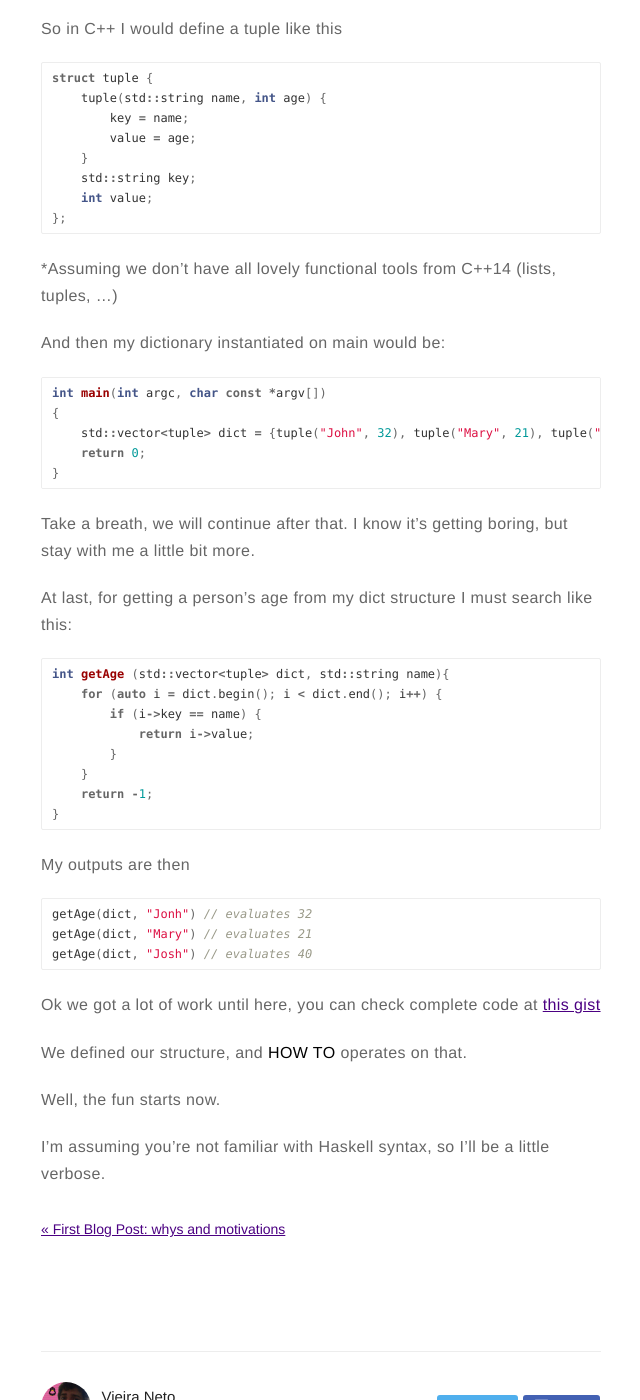
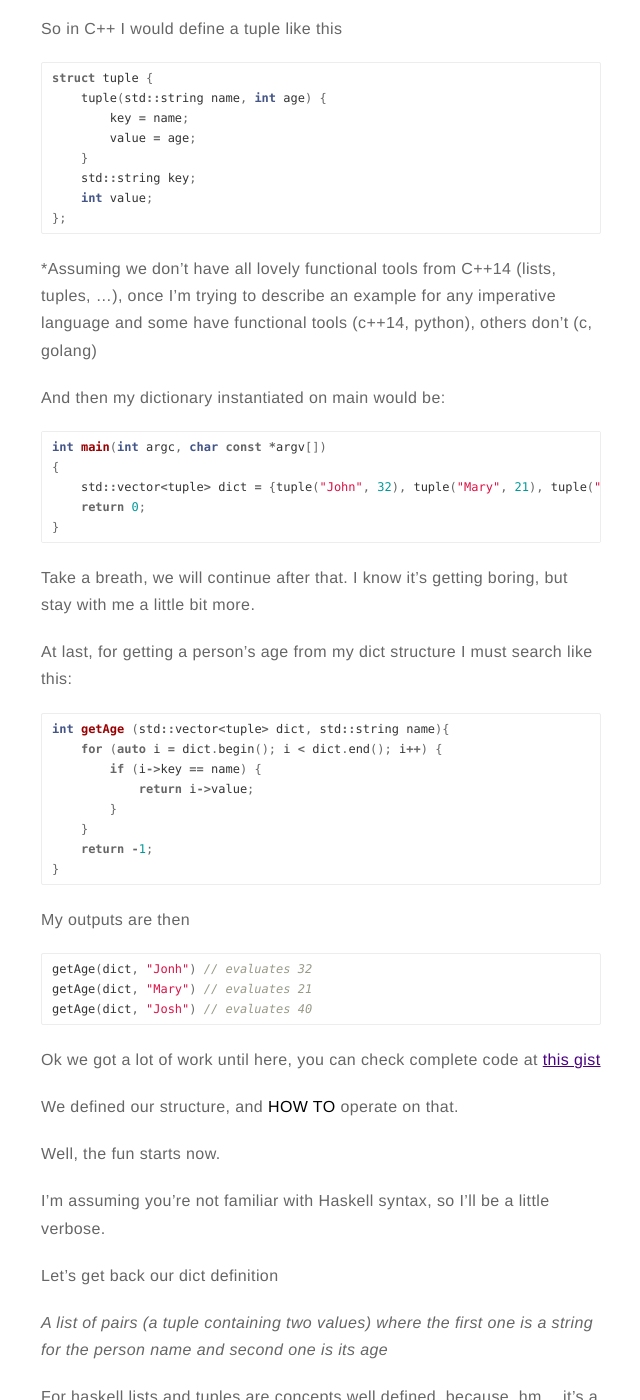
Before and after one commit to vieiramanoel/vieiramanoel.github.io, a Jekyll site: the page built from _posts/2018-12-19-Differences-imperative-functional.markdown, in a window 1280 px wide and 1400 px high, scrolled down 1010 px. Shown: the whole window, without its empty margins (319-959 px from the left). Built offline with Jekyll 4.4.1, drawn with Linux system fonts in a browser that asks for light colours; some of the changed text lies outside the part shown.

Commit message:
checking for hs highligth

```diff
--- a/_posts/2018-12-19-Differences-imperative-functional.markdown
+++ b/_posts/2018-12-19-Differences-imperative-functional.markdown
@@ -44,7 +44,7 @@ struct tuple {
 {% endhighlight %}
 
 
-*Assuming we don't have all lovely functional tools from C++14 (lists, tuples, ...)
+*Assuming we don't have all lovely functional tools from C++14 (lists, tuples, ...), once I'm trying to describe an example for any imperative language and some have functional tools (c++14, python), others don't (c, golang)
 
 And then my dictionary instantiated on main would be:
 
@@ -90,8 +90,22 @@ getAge(dict, "Josh") // evaluates 40
 
 Ok we got a lot of work until here, you can check complete code at [this gist](https://gist.github.com/vieiramanoel/3de09d6aaa6964fe28c161d18749dda0)
 
-We defined our structure, and **HOW TO** operates on that.
+We defined our structure, and **HOW TO** operate on that.
 
 Well, the fun starts now.
 
 I'm assuming you're not familiar with Haskell syntax, so I'll be a little verbose.
+
+Let's get back our dict definition
+
+*A list of pairs (a tuple containing two values) where the first one is a string for the person name and second one is its age*
+
+For haskell lists and tuples are concepts well defined, because, hm... it's a functional language.
+
+So our dict would be simply
+
+{% highlight hs %}
+
+dict = [("Jhon", 32), ("Mary", 21), ("Josh", 40)]
+
+{% endhighlight %}
```
